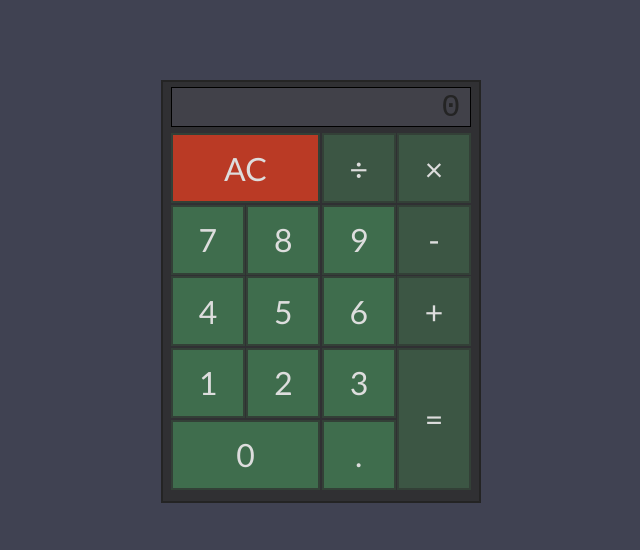
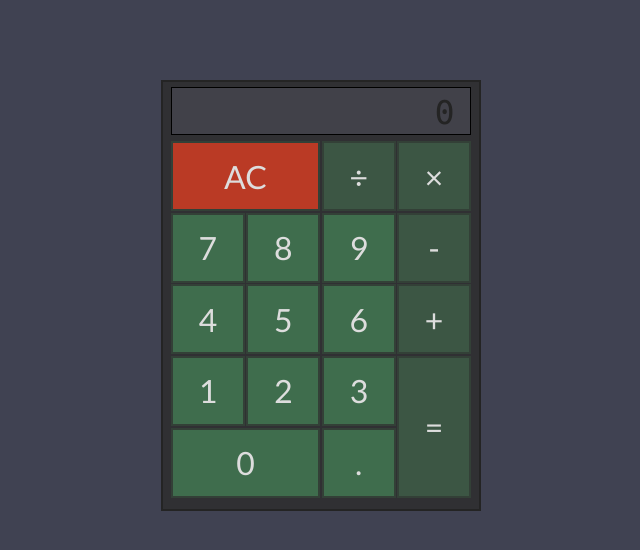
Before and after one commit to mark-ulrich/fcc-calculator, a React app: page / in a window 1280 px wide. Shown: the whole page, without its empty margins (319-959 px from the left). Built offline with nearby package versions, Linux system fonts and the light colour scheme; a web font is replaced by a local one.

Commit message:
Fixed blocking mixed content error

```diff
--- a/public/index.html
+++ b/public/index.html
@@ -11,10 +11,10 @@
     />
 
     <link
-      href="https://db.onlinewebfonts.com/c/73a2c8bdab5240afb4623e633f4289c5?family=Digital"
+      href="https://fonts.googleapis.com/css?family=Ubuntu+Mono:regular,italic,700,700italic"
       rel="stylesheet"
-      type="text/css"
     />
+
     <!-- /Fonts -->
 
     <title>Calculator</title>
--- a/src/scss/main.scss
+++ b/src/scss/main.scss
@@ -72,8 +72,8 @@ body {
   margin: auto;
 
   width: 98%;
-  height: 2.5rem;
-  line-height: 2.5rem;
+  height: 3rem;
+  line-height: 3rem;
 
   border: 1px solid #000;
 
@@ -82,19 +82,20 @@ body {
 
   vertical-align: center;
 
-  font-family: 'Digital', monospace;
-  font-size: 2rem;
   overflow: hidden;
 }
 
 #display-inner {
   overflow: hidden;
-  margin: 0 0.6rem;
+  margin: 0 1rem;
 }
 
 #display {
   float: right;
   text-align: right;
+
+  font-family: 'Ubuntu Mono', monospace;
+  font-size: 2.4rem;
 }
 
 #keypad {
```
Also changed, not shown: src/css/main.css.
